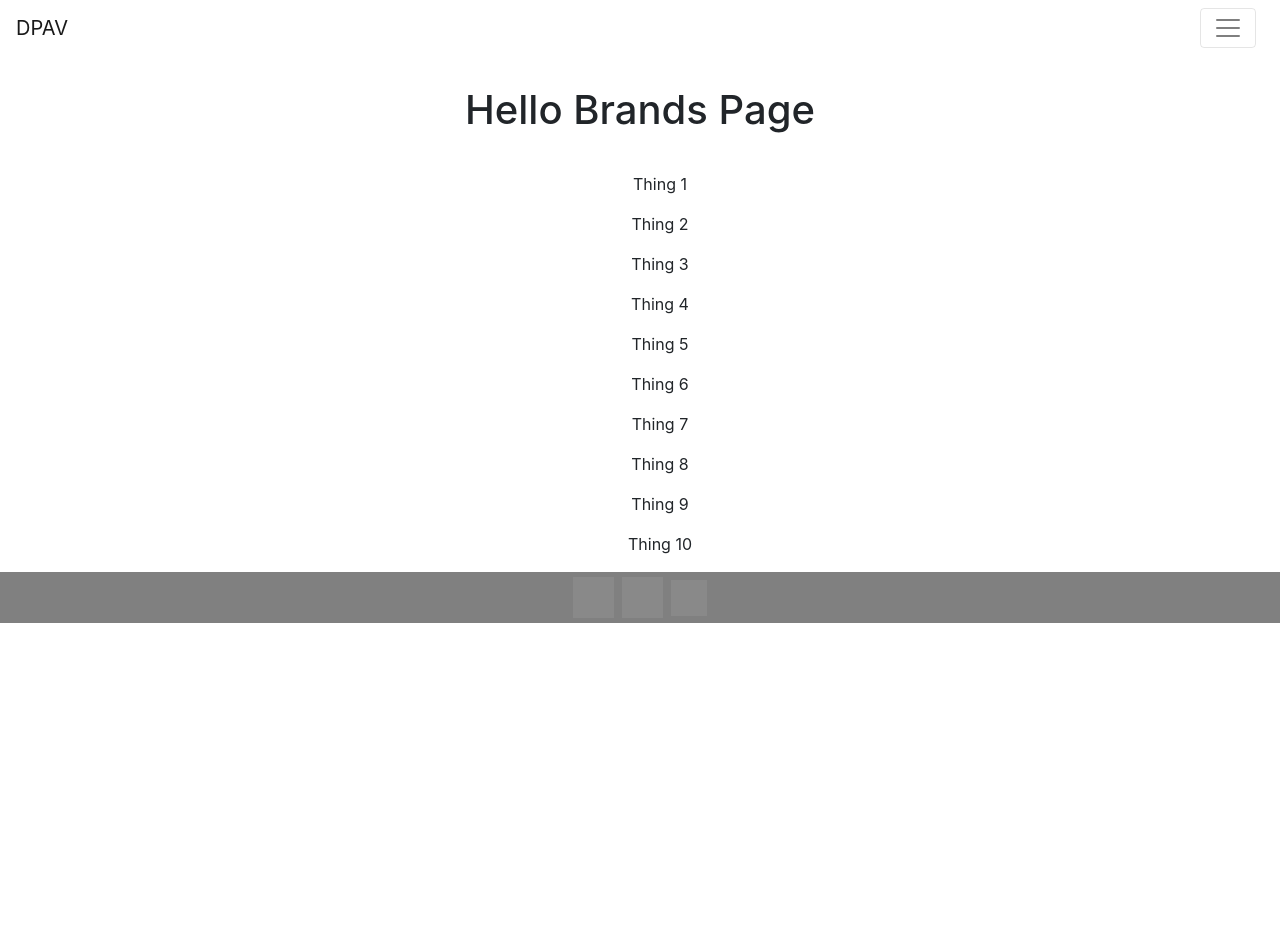
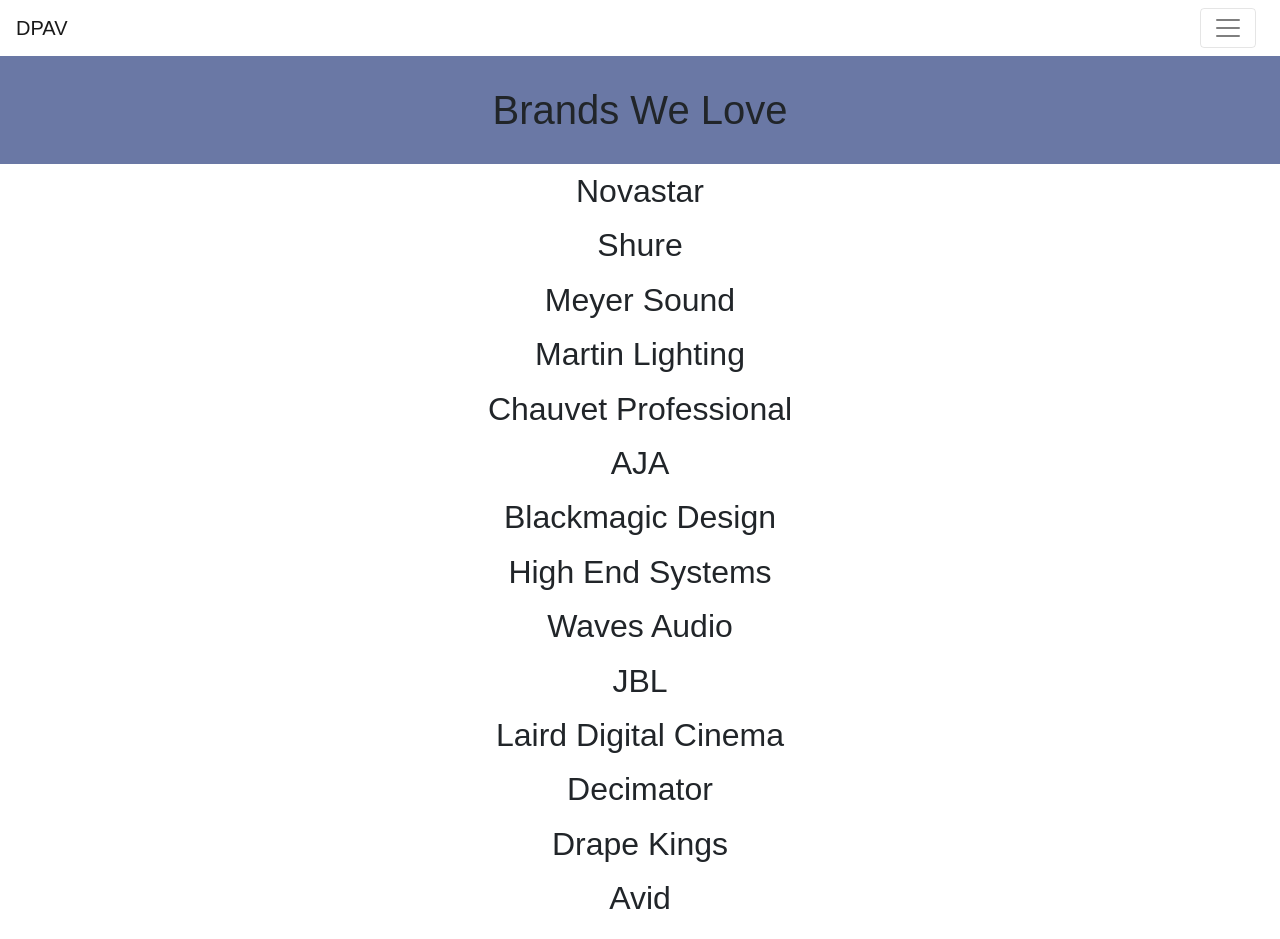
Before and after one commit to saracward/dpavfrontend, a React (Create React App) app: page /Brands in a window 1280 px wide. Shown: the top 939 px of the page. Before the commit the page ends 800 px from the top, so only its background shows below. Built offline with nearby package versions, Linux system fonts and the light colour scheme; grey boxes are pictures that could not be loaded; the HTML template or start-up script is replaced by a standard one.

Commit message:
list added

```diff
--- a/src/App.css
+++ b/src/App.css
@@ -1,5 +1,6 @@
 .App {
   text-align: center;
+  font-family: "Quicksand", sans-serif;
 }
 
 .footer {
@@ -8,7 +9,8 @@
   width: 100%;
   background-color: grey;
   color: white;
-  text-align: center;
+  text-align: right;
+  padding: 0 5px 0 0;
 }
 
 /* @media (prefers-reduced-motion: no-preference) {
@@ -41,6 +43,11 @@
   height: 350px;
   width: 100;
   opacity: 30%;
+}
+
+.brandsTitle {
+  width: 100%;
+  background-color: rgb(106, 120, 165);
 }
 
 .container {
@@ -94,3 +101,8 @@
     display: none;
   }
 } */
+
+ul {
+  padding: 0px;
+  font-family: "Quicksand", sans-serif;
+}
--- a/src/Brands.js
+++ b/src/Brands.js
@@ -1,24 +1,33 @@
 import React from "react";
 import Nav from "./Nav";
+import { MDBContainer } from "mdbreact";
 
 function Brands() {
   return (
     <div>
       <div className="Brands">
         <Nav />
-        <h1 className="brandsTitle">Hello Brands Page</h1>
-        <p className="gearList">
-          <ul>Thing 1</ul>
-          <ul>Thing 2</ul>
-          <ul>Thing 3</ul>
-          <ul>Thing 4</ul>
-          <ul>Thing 5</ul>
-          <ul>Thing 6</ul>
-          <ul>Thing 7</ul>
-          <ul>Thing 8</ul>
-          <ul>Thing 9</ul>
-          <ul>Thing 10</ul>
-        </p>
+        <h1 className="brandsTitle">Brands We Love</h1>
+        <h2 className="gearList">
+          <ul>Novastar</ul>
+          <ul>Shure</ul>
+          <ul>Meyer Sound</ul>
+          <ul>Martin Lighting</ul>
+          <ul>Chauvet Professional</ul>
+          <ul>AJA</ul>
+          <ul>Blackmagic Design</ul>
+          <ul>High End Systems</ul>
+          <ul>Waves Audio</ul>
+          <ul>JBL</ul>
+          <ul>Laird Digital Cinema</ul>
+          <ul>Decimator</ul>
+          <ul>Drape Kings</ul>
+          <ul>Avid</ul>
+          <ul>ITT Truss</ul>
+          <ul>Staging Concept</ul>
+          <ul>Clear-Com</ul>
+          <ul>Neutrik</ul>
+        </h2>
       </div>
     </div>
   );
```
Also changed, not shown: 1 other file (tests, documents, lock files or other folders).
